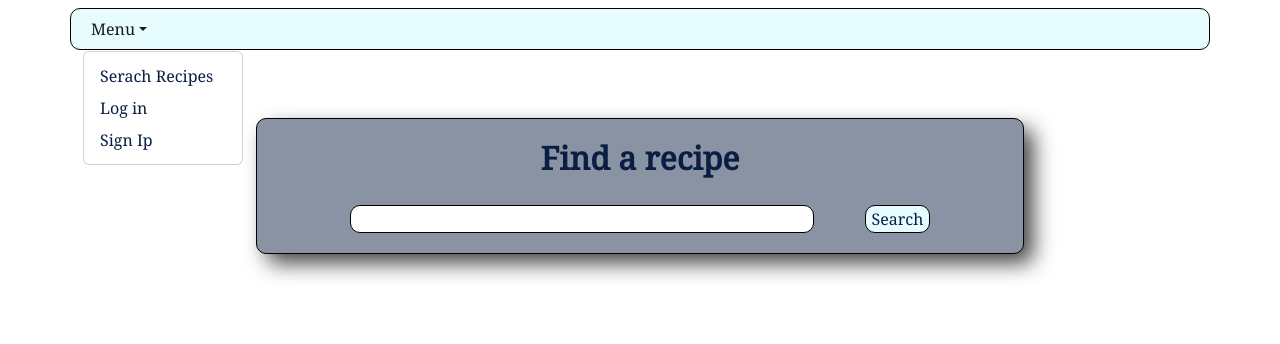
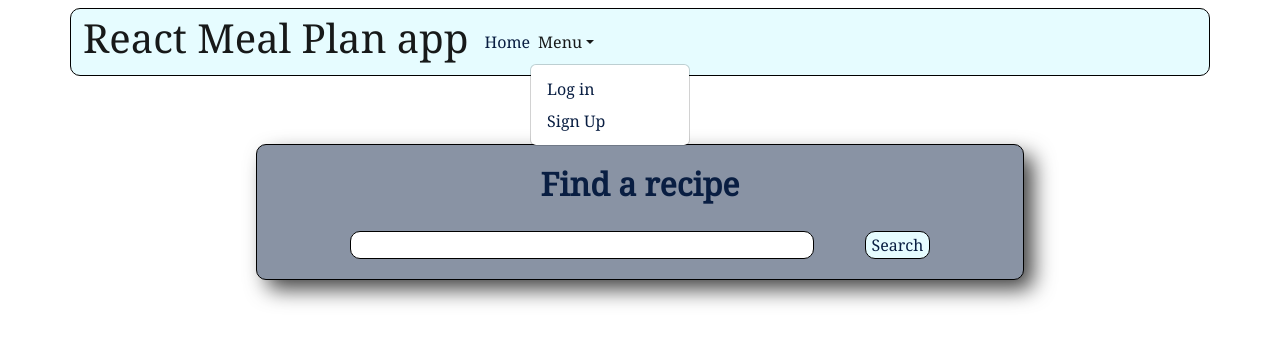
Before and after one commit to pik-nik/react_meal_planner_app, a React (Create React App) app: page / in a window 1280 px wide. Both pictures are taken after a click on the button "Menu". Shown: the top 344 px of the page. Built offline with nearby package versions, Linux system fonts and the light colour scheme; no server answers.

Commit message:
navbar fixes, users will get display name and default url on sign up, added user page

```diff
--- a/src/App.jsx
+++ b/src/App.jsx
@@ -5,6 +5,7 @@ import { auth } from '.'
 import HomePage from './pages/HomePage'
 import LoginPage from './pages/LoginPage'
 import SignUpPage from './pages/SignUpPage'
+import UserPage from './pages/UserPage'
 import MyRecipesPage from './pages/MyRecipesPage'
 import MealPlanDetailsPage from './pages/MealPlanDetailsPage'
 import SearchResultsPage from './pages/SearchResultsPage'
@@ -37,6 +38,10 @@ function App() {
         <Route path="/my-recipes" element={<MyRecipesPage />} />
         <Route path="/login" element={<LoginPage />} />
         <Route path="/signup" element={<SignUpPage />} />
+        <Route
+          path="/user/:uid"
+          element={<UserPage user={user} onLoad={loadingUser} />}
+        />
         <Route path="/my-meal-plans" element={<MyMealPlans />} />
         <Route path="/my-meal-plans/:id" element={<MealPlanDetailsPage />} />
       </Routes>
--- a/src/components/NavBar.jsx
+++ b/src/components/NavBar.jsx
@@ -7,7 +7,7 @@ import Navbar from 'react-bootstrap/Navbar'
 import NavDropdown from 'react-bootstrap/NavDropdown'
 import '../css/NavBar.css'
 
-export default function NavBar({ user }) {
+export default function NavBar({ user, onLoad }) {
   const navigate = useNavigate()
 
   const handleLogout = () => {
@@ -22,55 +22,53 @@ export default function NavBar({ user }) {
     <header className="navbar-header">
       <Navbar expand="lg" className="menu" sticky="top">
         <Container className="container">
-          {user ? (
-            <>
           <Navbar.Brand>
-                <span>hello {user.email}</span>
+            <h1>React Meal Plan app</h1>
           </Navbar.Brand>
+          <Link to="/">Home</Link>
           <Navbar.Toggle aria-controls="basic-navbar-nav" />
           <Navbar.Collapse id="basic-navbar-nav">
             <Nav className="me-auto">
               <NavDropdown title="Menu" id="basic-nav-dropdown">
+                {onLoad ? (
                   <NavDropdown.Item>
-                      <Link to="/">Serach Recipes</Link>
+                    <p>Loading...</p>
+                  </NavDropdown.Item>
+                ) : (
+                  <>
+                    {user ? (
+                      <>
+                        <NavDropdown.Item>
+                          <Link to={`/user/${user.uid}`}>
+                            Hello {user.displayName}
+                          </Link>
                         </NavDropdown.Item>
                         <NavDropdown.Item>
                           <Link to="/my-recipes">My Recipes</Link>
                         </NavDropdown.Item>
                         <NavDropdown.Item>
-                      <Link to="/my-meal-plan">My Meal Plan</Link>
-                    </NavDropdown.Item>
-                    <NavDropdown.Item>
-                      <Link to="/my-meal-plan">My Meal Plan</Link>
+                          <Link to="/my-meal-plans">My Meal Plans</Link>
                         </NavDropdown.Item>
                         <NavDropdown.Divider />
                         <NavDropdown.Item>
                           <button onClick={handleLogout}>Log out</button>
                         </NavDropdown.Item>
-                  </NavDropdown>
-                </Nav>
-              </Navbar.Collapse>
                       </>
                     ) : (
                       <>
-              <Navbar.Toggle aria-controls="basic-navbar-nav" />
-              <Navbar.Collapse id="basic-navbar-nav">
-                <Nav className="me-auto">
-                  <NavDropdown title="Menu" id="basic-nav-dropdown">
-                    <NavDropdown.Item>
-                      <Link to="/">Serach Recipes</Link>
-                    </NavDropdown.Item>
                         <NavDropdown.Item>
                           <Link to="/login">Log in</Link>
                         </NavDropdown.Item>
                         <NavDropdown.Item>
-                      <Link to="/signup">Sign Ip</Link>
+                          <Link to="/signup">Sign Up</Link>
                         </NavDropdown.Item>
+                      </>
+                    )}
+                  </>
+                )}
               </NavDropdown>
             </Nav>
           </Navbar.Collapse>
-            </>
-          )}
         </Container>
       </Navbar>
     </header>
--- a/src/pages/SignUpPage.jsx
+++ b/src/pages/SignUpPage.jsx
@@ -1,6 +1,6 @@
 import { useState } from 'react'
 import { useNavigate } from 'react-router-dom'
-import { createUserWithEmailAndPassword } from 'firebase/auth'
+import { createUserWithEmailAndPassword, updateProfile } from 'firebase/auth'
 import { auth } from '..'
 import '../css/SignUpPage.css'
 
@@ -15,6 +15,15 @@ export default function SignUpPage() {
   const handleSubmit = (event) => {
     event.preventDefault()
     createUserWithEmailAndPassword(auth, loginInfo.email, loginInfo.password)
+      .then((res) => {
+        updateProfile(res.user, {
+          displayName: loginInfo.email
+            .substring(0, loginInfo.email.indexOf('@'))
+            .replace('.', ''),
+          photoURL:
+            'https://res.cloudinary.com/doznt5vd0/image/upload/v1682155060/react_meal_plan_app/defaultUser_h6sccb.jpg',
+        })
+      })
       .then(() => {
         navigate('/')
       })
--- /dev/null
+++ b/src/pages/UserPage.jsx
@@ -0,0 +1,7 @@
+export default function UserPage({ user, onLoad }) {
+  return (
+    <section>
+      {onLoad ? <p>Loading...</p> : <h2>{user.displayName}</h2>}
+    </section>
+  )
+}
```
Lines whose indentation alone changed are shown as unchanged.
